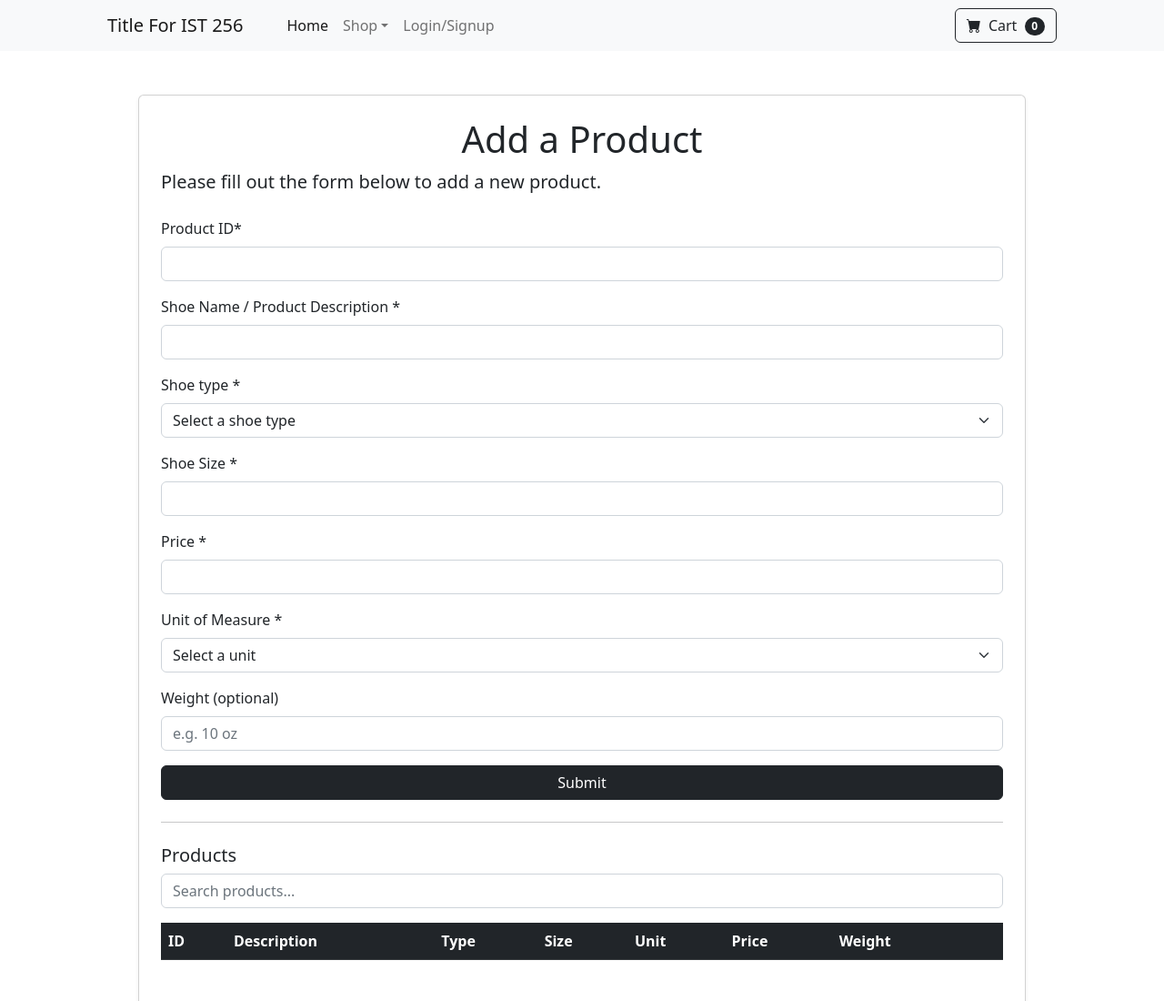
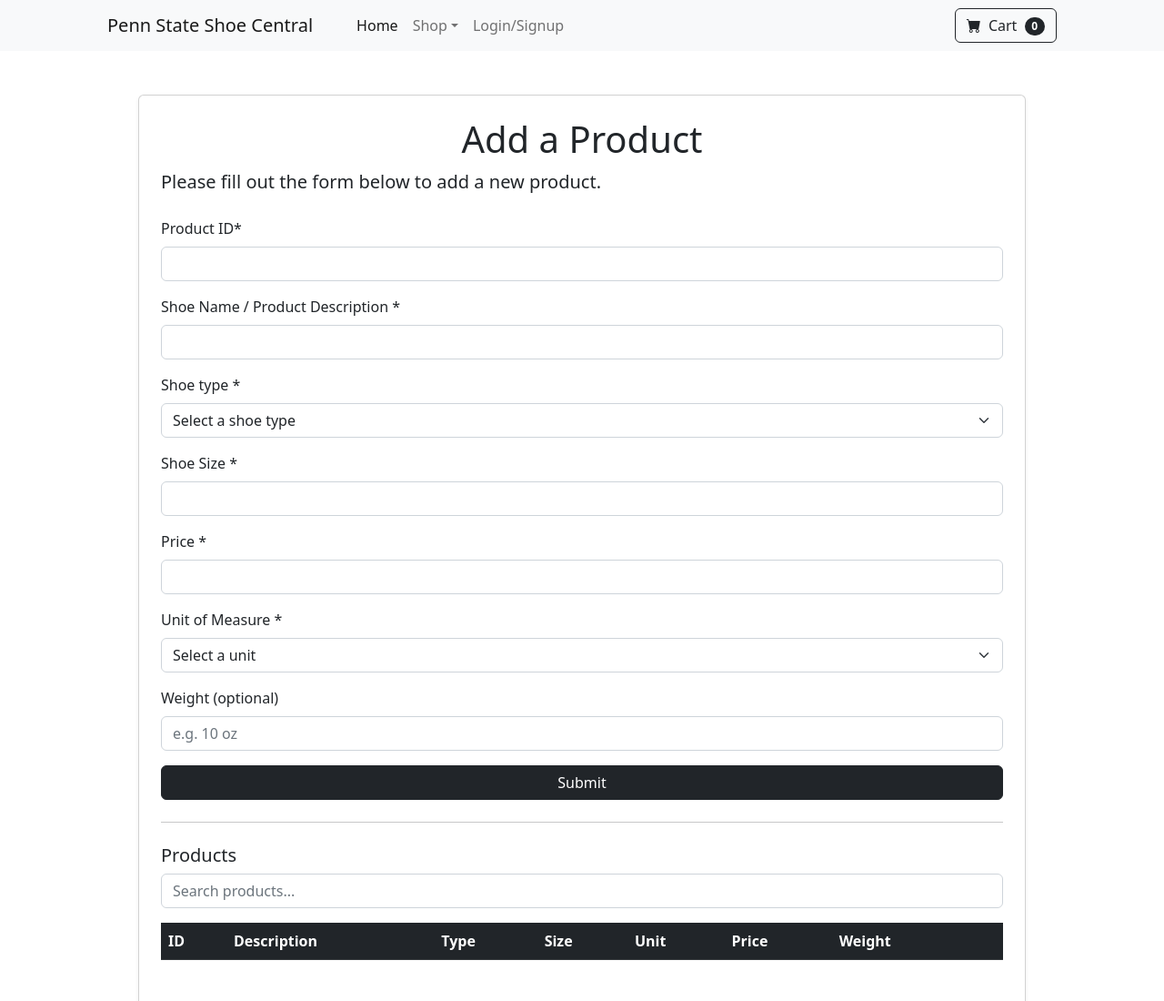
Before and after one commit to amk8320/IST256-project, a plain HTML site: page startbootstrap-shop-homepage-gh-pages/startbootstrap-shop-homepage-gh-pages/addproduct.html in a window 1280 px wide. Shown: the top 1100 px of the page at 91% size. Drawn offline with nearby package versions, Linux system fonts and the light colour scheme.

Commit message:
replaced placeholder with store name

```diff
--- a/startbootstrap-shop-homepage-gh-pages/startbootstrap-shop-homepage-gh-pages/addproduct.html
+++ b/startbootstrap-shop-homepage-gh-pages/startbootstrap-shop-homepage-gh-pages/addproduct.html
@@ -13,7 +13,7 @@
         <nav class="navbar navbar-expand-lg navbar-light bg-light">
 
             <div class="container px-4 px-lg-5">
-                <a class="navbar-brand" href="#!">Title For IST 256
+                <a class="navbar-brand" href="#!">Penn State Shoe Central
                 </a>
                 <button class="navbar-toggler" type="button" data-bs-toggle="collapse" data-bs-target="#navbarSupportedContent" aria-controls="navbarSupportedContent" aria-expanded="false" aria-label="Toggle navigation"><span class="navbar-toggler-icon"></span></button>
 
```
Also changed, not shown: startbootstrap-shop-homepage-gh-pages/startbootstrap-shop-homepage-gh-pages/cart.html (+1 -1 lines), startbootstrap-shop-homepage-gh-pages/startbootstrap-shop-homepage-gh-pages/homepage.html (+1 -1 lines), startbootstrap-shop-homepage-gh-pages/startbootstrap-shop-homepage-gh-pages/login.html (+1 -1 lines), startbootstrap-shop-homepage-gh-pages/startbootstrap-shop-homepage-gh-pages/options.html (+1 -1 lines), startbootstrap-shop-homepage-gh-pages/startbootstrap-shop-homepage-gh-pages/shop.html (+1 -1 lines).
